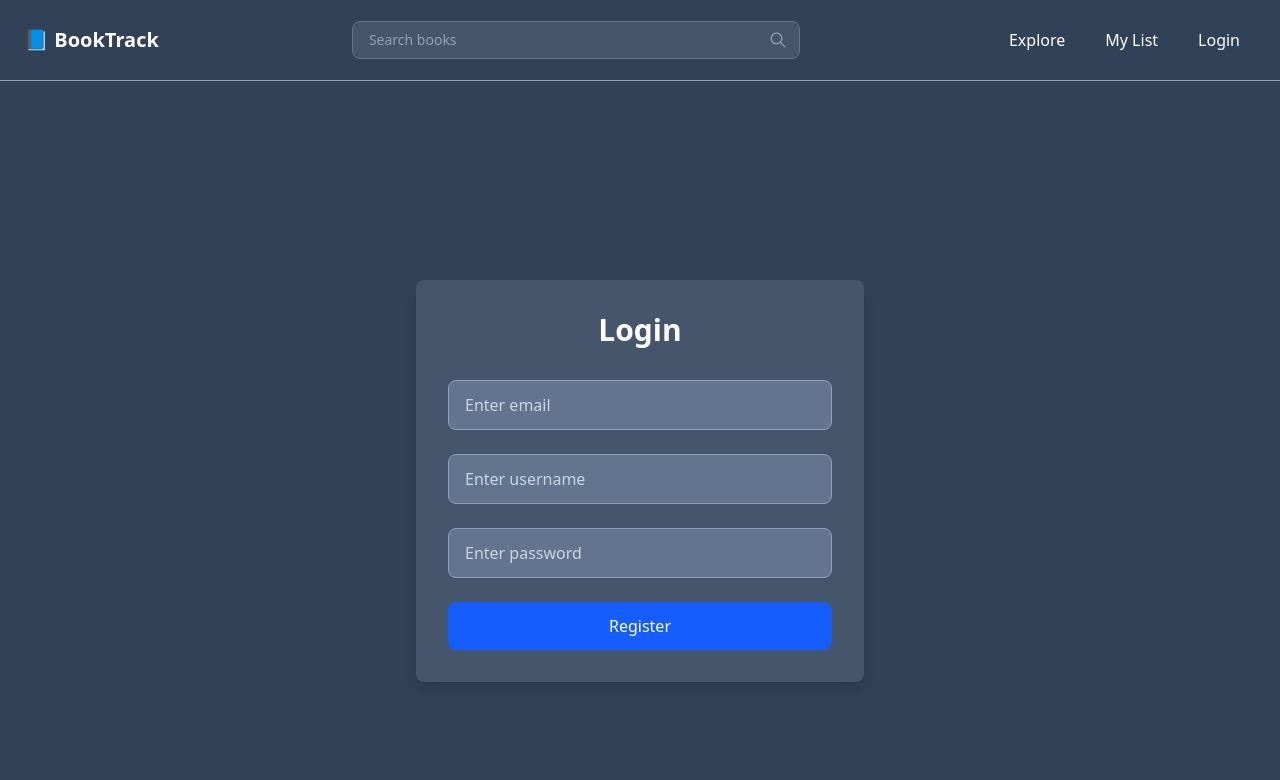
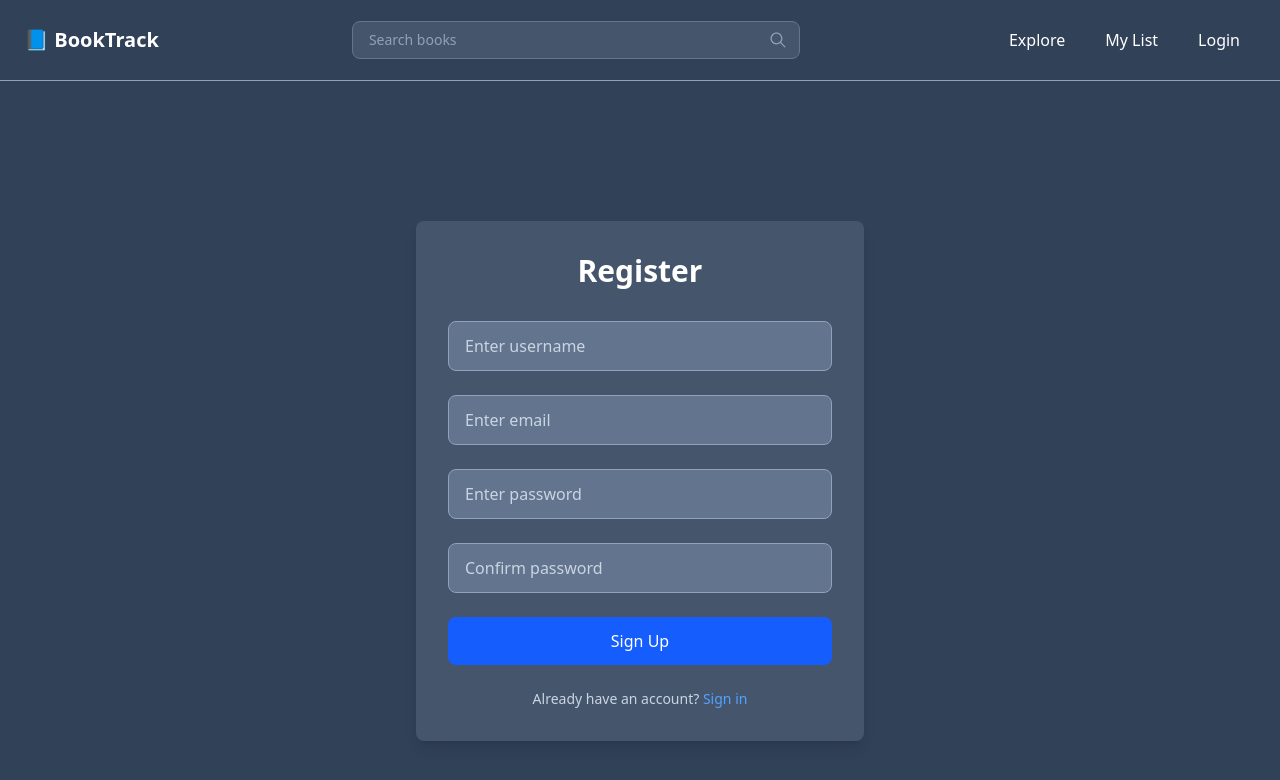
Before and after one commit to tylerjtrinh/book-track, a React (Vite) app in the folder frontend/: page /register in a window 1280 px wide. Shown: the top 780 px of the page. Built offline with nearby package versions, Linux system fonts and the light colour scheme.

Commit message:
Update: Login page and register page

```diff
--- a/frontend/src/app/pages/LoginPage.jsx
+++ b/frontend/src/app/pages/LoginPage.jsx
@@ -2,7 +2,7 @@ import {useState} from 'react';
 import {Link} from 'react-router-dom';
 
 const LoginPage = () => {
-  const [email, setEmail] = useState('');
+  const [username, setUsername] = useState('');
   const [password, setPassword] = useState('');
 
   const submitHandler = () => {
@@ -11,7 +11,7 @@ const LoginPage = () => {
   return (
     <div className="bg-slate-700 min-h-screen flex items-center justify-center px-4">
       <div className="bg-slate-600 rounded-lg shadow-lg p-8 w-full max-w-md">
-        {/* Login Title */}
+        {/* Title */}
         <h1 className="text-3xl font-bold text-white text-center mb-8">
           Login
         </h1>
@@ -21,10 +21,10 @@ const LoginPage = () => {
           {/* Email Input */}
           <div>
             <input
-              type="email"
-              placeholder="Enter email"
-              value={email}
-              onChange={(e) => setEmail(e.target.value)}
+              type="text"
+              placeholder="Enter username"
+              value={ username}
+              onChange={(e) => setUsername(e.target.value)}
               className="w-full bg-slate-500 border border-slate-400 rounded-lg px-4 py-3 text-white placeholder-slate-300 focus:outline-none focus:ring-2 focus:ring-blue-500 focus:border-transparent"
             />
           </div>
--- a/frontend/src/app/pages/RegisterPage.jsx
+++ b/frontend/src/app/pages/RegisterPage.jsx
@@ -1,8 +1,11 @@
 import {useState} from 'react';
+import {Link} from 'react-router-dom';
+
 const RegisterPage = () => {
   const [username, setUsername] = useState('');
   const [email, setEmail] = useState('');
   const [password, setPassword] = useState('');
+  const [confirmPassword, setConfirmPassword] = useState('');
 
   const submitHandler = () => {
 
@@ -10,13 +13,24 @@ const RegisterPage = () => {
   return (
     <div className="bg-slate-700 min-h-screen flex items-center justify-center px-4">
       <div className="bg-slate-600 rounded-lg shadow-lg p-8 w-full max-w-md">
-        {/* Login Title */}
+        {/* Title */}
         <h1 className="text-3xl font-bold text-white text-center mb-8">
-          Login
+          Register
         </h1>
 
-        {/* Login Form */}
+        {/* Register Form*/}
         <form onSubmit={submitHandler} className="space-y-6">
+
+          {/* Username Input */}
+          <div>
+            <input
+              type="text"
+              placeholder="Enter username"
+              value={username}
+              onChange={(e) => setUsername(e.target.value)}
+              className="w-full bg-slate-500 border border-slate-400 rounded-lg px-4 py-3 text-white placeholder-slate-300 focus:outline-none focus:ring-2 focus:ring-blue-500 focus:border-transparent"
+            />
+          </div>
 
           {/* Email Input */}
           <div>
@@ -25,17 +39,6 @@ const RegisterPage = () => {
               placeholder="Enter email"
               value={email}
               onChange={(e) => setEmail(e.target.value)}
-              className="w-full bg-slate-500 border border-slate-400 rounded-lg px-4 py-3 text-white placeholder-slate-300 focus:outline-none focus:ring-2 focus:ring-blue-500 focus:border-transparent"
-            />
-          </div>
-
-          {/* Username Input */}
-          <div>
-            <input
-              type="text"
-              placeholder="Enter username"
-              value={username}
-              onChange={(e) => setUsername(e.target.value)}
               className="w-full bg-slate-500 border border-slate-400 rounded-lg px-4 py-3 text-white placeholder-slate-300 focus:outline-none focus:ring-2 focus:ring-blue-500 focus:border-transparent"
             />
           </div>
@@ -51,14 +54,33 @@ const RegisterPage = () => {
             />
           </div>
 
+          {/* Confirm Password Input */}
+          <div>
+            <input
+              type="password"
+              placeholder="Confirm password"
+              value={confirmPassword}
+              onChange={(e) => setConfirmPassword(e.target.value)}
+              className="w-full bg-slate-500 border border-slate-400 rounded-lg px-4 py-3 text-white placeholder-slate-300 focus:outline-none focus:ring-2 focus:ring-blue-500 focus:border-transparent"
+            />
+          </div>
+
           {/* Register Button */}
           <button
             type="submit"
             className="cursor-pointer w-full bg-blue-600 hover:bg-blue-700 text-white font-medium py-3 px-4 rounded-lg transition-colors duration-200"
           >
-            Register
+            Sign Up
           </button>
         </form>
+
+        {/* Sign Up Link */}
+        <p className="text-center text-sm text-slate-300 mt-6">
+          Already have an account?{' '}
+          <Link to={'/login'} className="text-blue-400 hover:text-blue-300 font-medium">
+            Sign in
+          </Link>
+        </p>
 
       </div>
     </div>
```
